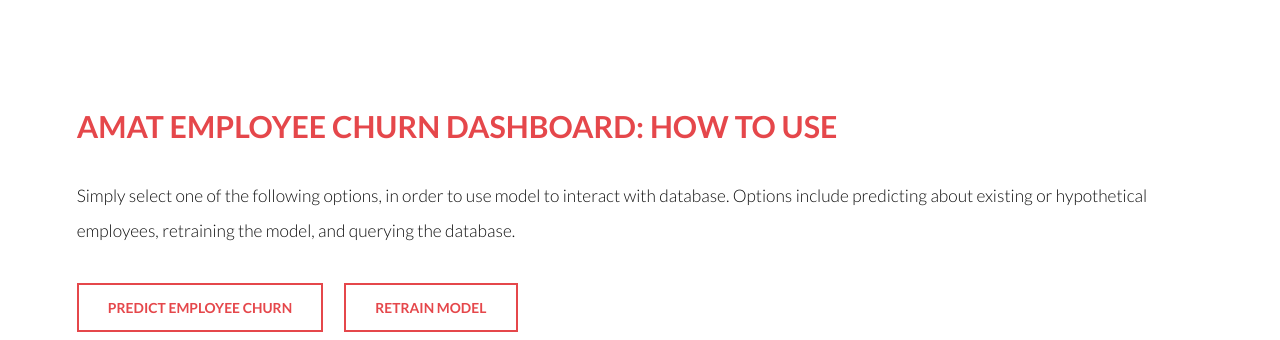
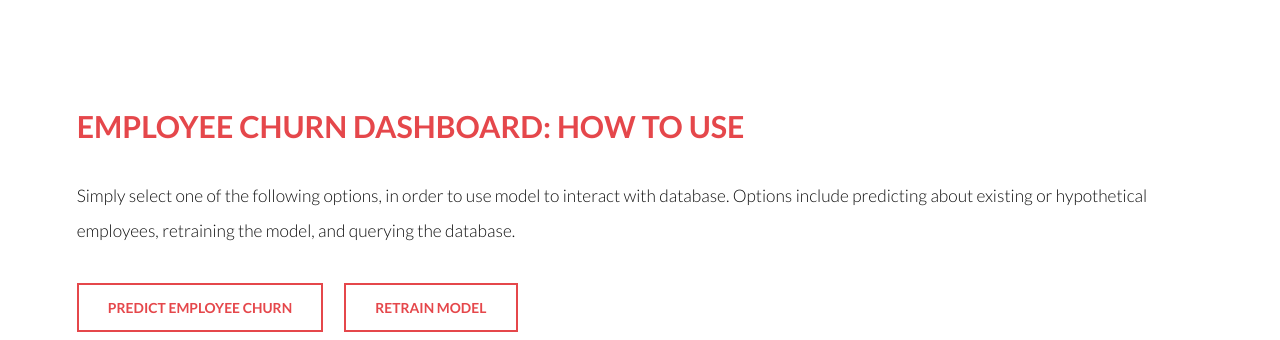
Before and after one commit to tjpell/hr-analytics-dashboard, a Flask app: page / in a window 1280 px wide. Shown: the part 87-427 px from the top of the page. Run offline with Flask 2, Linux system fonts and the light colour scheme.

Commit message:
clean up template

```diff
--- a/templates/index.html
+++ b/templates/index.html
@@ -5,7 +5,7 @@
 	<section id="one">
 		<div class="inner">
 			<header>
-				<h2>AMAT Employee Churn Dashboard: How to use</h2>
+				<h2>Employee Churn Dashboard: How to use</h2>
 			</header>
 			<p>Simply select one of the following options, in order to use model to interact with database.
 			Options include predicting about existing or hypothetical employees, retraining the model, and querying the database.</p>
```
